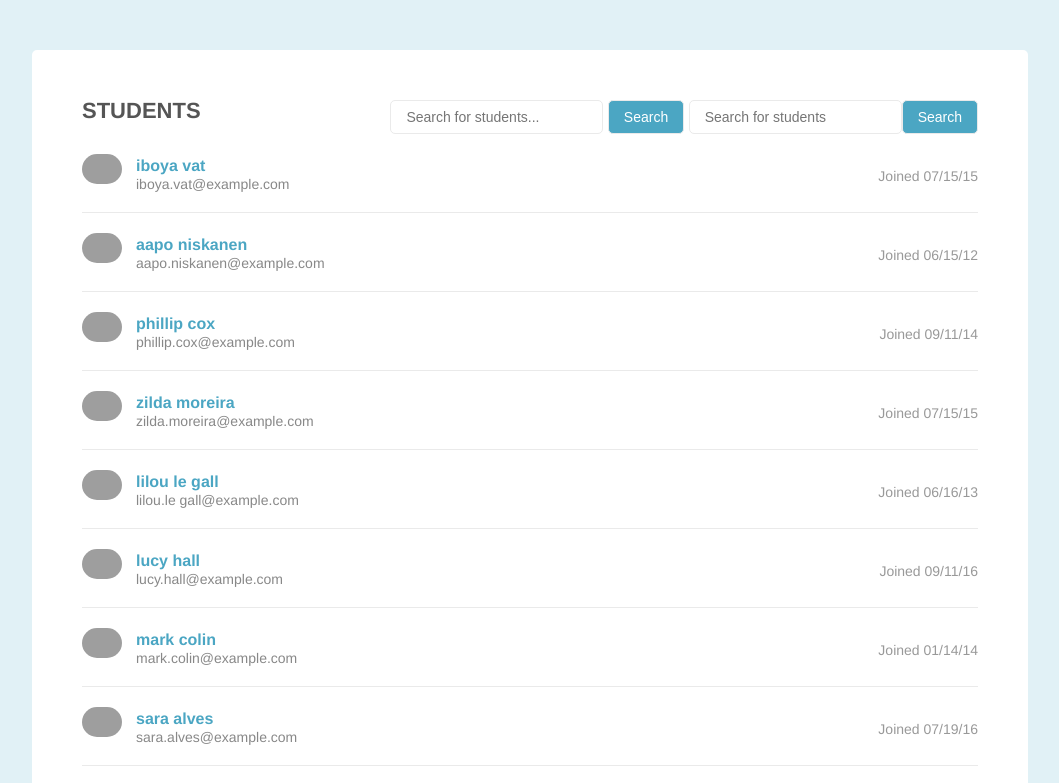
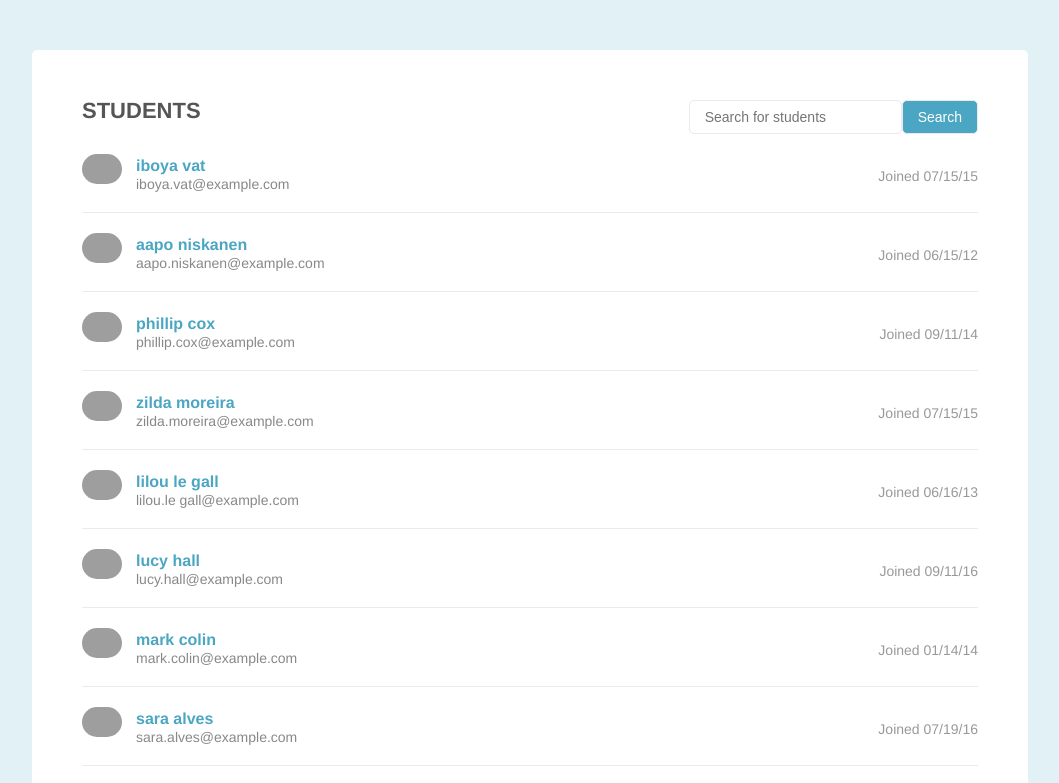
Before and after one commit to JrMiguel/Project-Two-, a plain HTML site: page index.html in a window 1280 px wide. Shown: the top 783 px of the page, without its empty margins (110-1169 px from the left). Drawn offline with Linux system fonts and the light colour scheme; grey boxes are pictures that could not be loaded.

Commit message:
Removed search input and button
appended in main.js

```diff
--- a/index.html
+++ b/index.html
@@ -13,10 +13,8 @@
         <h2>Students</h2>
         <!-- dynamically insert search form here (optional) -->
         <div class="student-search">
-          <input id="search" type="textnom" placeholder="Search for students...">
-          <button>Search</button>
+
         </div>
-
       </div>
       <ul class="student-list" id="list">
         <li class="student-item cf">
```
